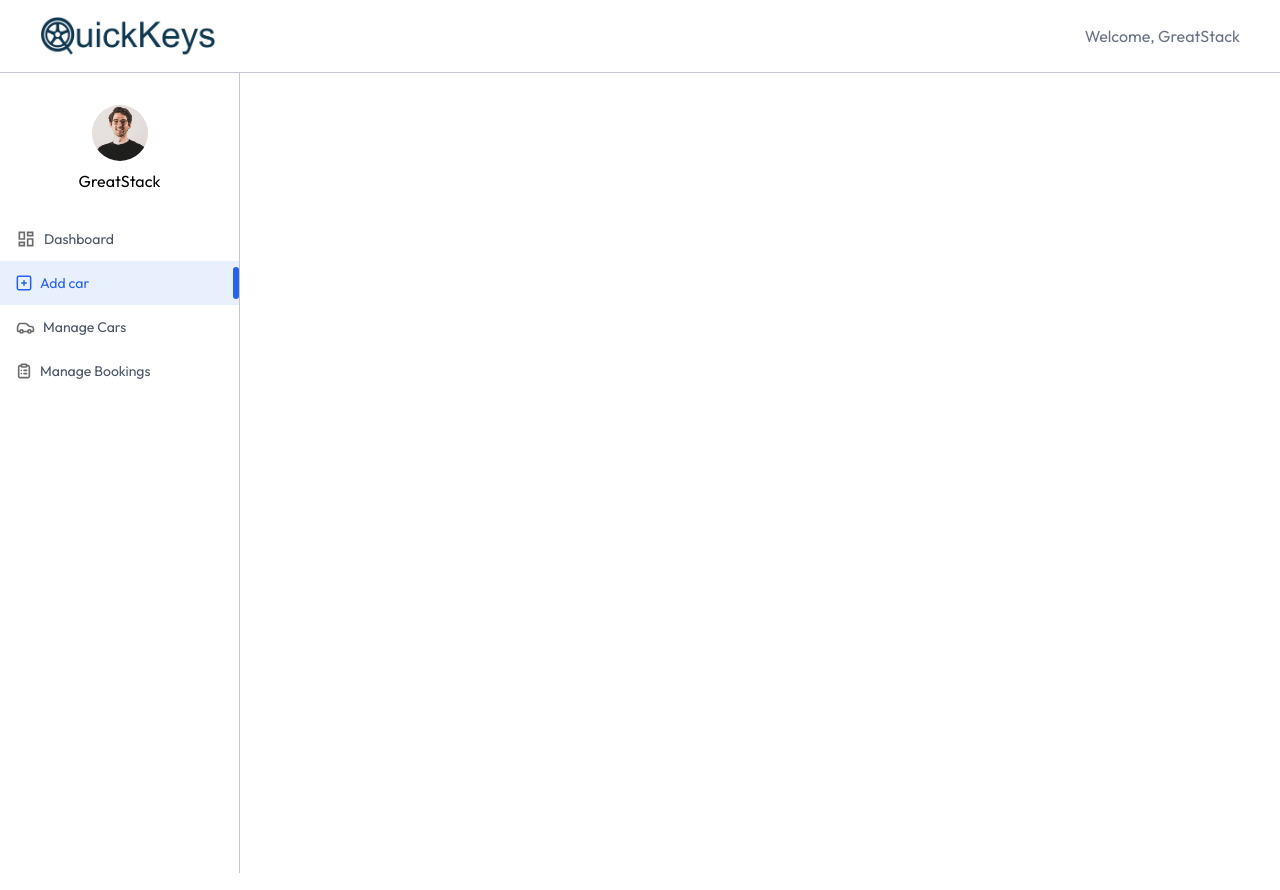
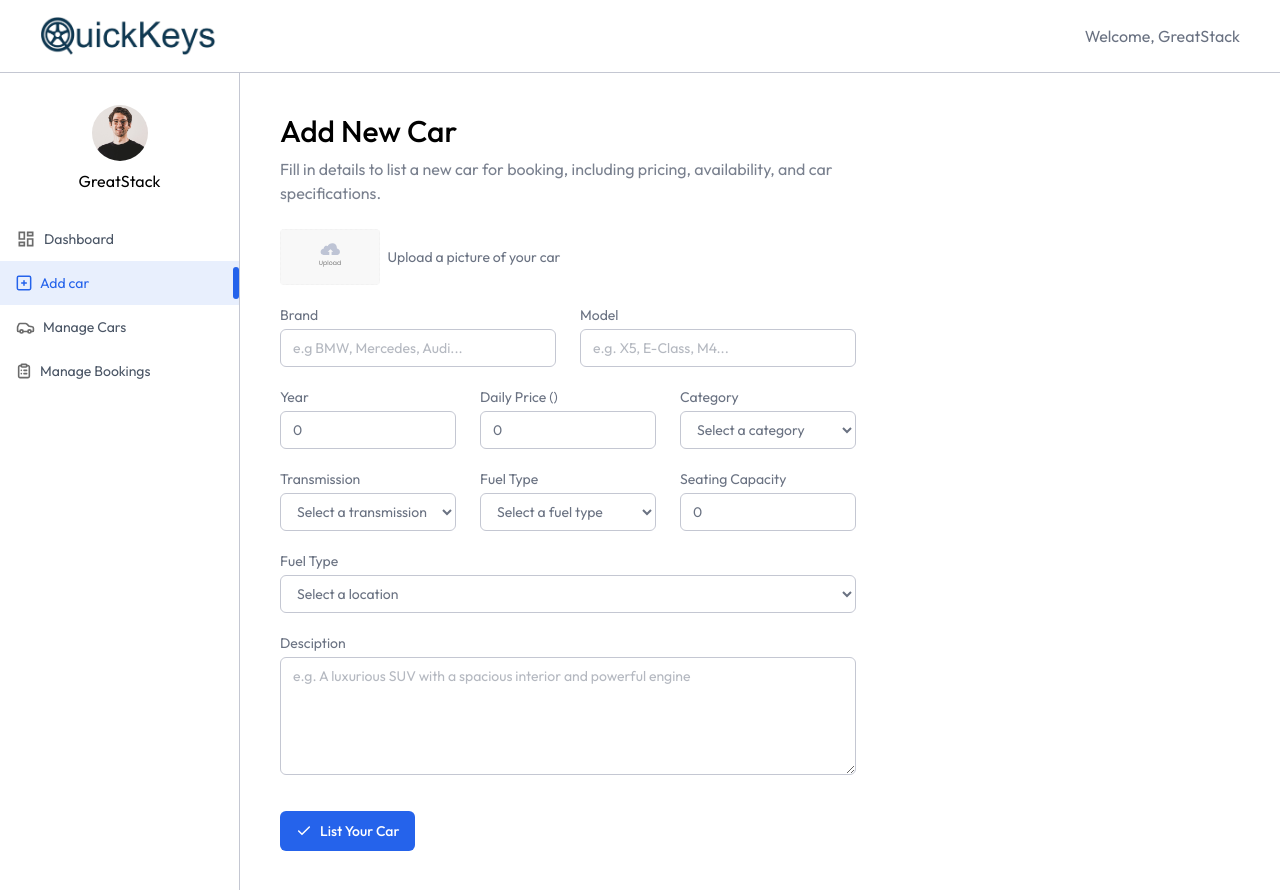
Before and after one commit to Gautam3210/QuickkKeys, a React (Vite) app in the folder client/: page /owner/add-car in a window 1280 px wide. Built offline with nearby package versions, Linux system fonts and the light colour scheme.

Commit message:
adding car page is completed where owner can add the car with its detail information and image

```diff
--- a/client/src/pages/owner/AddCar.jsx
+++ b/client/src/pages/owner/AddCar.jsx
@@ -1,11 +1,214 @@
-import React from 'react'
+import React, { useState } from "react";
+import { assets } from "../../assets/assets";
+import Title from "../../components/owner/Title";
 
 const AddCar = () => {
+  const currency = import.meta.env.VITE_CURRENCY;
+  const [image, setImage] = useState(null);
+  const [car, setCar] = useState({
+    brand: "",
+    model: "",
+    year: 0,
+    pricePerDay: 0,
+    category: "",
+    transmission: "",
+    fuel_type: "",
+    seating_capacity: 0,
+    location: "",
+    description: "",
+  });
+
+  const onSubmitHandler = async (e) => {
+    e.preventDefault();
+  };
+
   return (
-    <div>
+    <div className="px-4 py-10 md:px-10 flex-1">
+      <Title
+        title="Add New Car"
+        subTitle="Fill in details to list a new car for booking, including pricing, availability, and car specifications."
+      />
 
+      <form
+        onSubmit={onSubmitHandler}
+        className="flex flex-col gap-5 text-gray-500 text-sm mt-6 max-w-xl"
+      >
+        {/* car image  */}
+        <div className="flex items-center gap-2 w-full">
+          <label htmlFor="car-image">
+            <img
+              src={image ? URL.createObjectURL(image) : assets.upload_icon}
+              alt=""
+              className="h-14 rounded cursor-pointer"
+            />
+            <input
+              type="file"
+              id="car-image"
+              accept="image/*"
+              hidden
+              onChange={(e) => setImage(e.target.files[0])}
+            />
+          </label>
+          <p className="text-sm text-gray-500">Upload a picture of your car </p>
+        </div>
+
+        {/* car brand and model  */}
+
+        <div className="grid grid-cols-1 md:grid-cols-2 gap-6">
+          <div className="flex flex-col w-full">
+            <label>Brand</label>
+            <input
+              type="text"
+              placeholder="e.g BMW, Mercedes, Audi..."
+              required
+              className="px-3 py-2 mt-1 border border-borderColor rounded-md outline-none"
+              value={car.brand}
+              onChange={(e) => setCar({ ...car, brand: e.target.value })}
+            />
+          </div>
+
+          <div className="flex flex-col w-full">
+            <label>Model</label>
+            <input
+              type="text"
+              placeholder="e.g. X5, E-Class, M4..."
+              required
+              className="px-3 py-2 mt-1 border border-borderColor rounded-md outline-none"
+              value={car.model}
+              onChange={(e) => setCar({ ...car, model: e.target.value })}
+            />
+          </div>
+        </div>
+
+        {/* car year, price catagory  */}
+        <div className="grid grid-cols1  sm:grid-cols-2 md:grid-cols-3 gap-6">
+          <div className="flex flex-col w-full">
+            <label>Year</label>
+            <input
+              type="number"
+              placeholder="2025"
+              required
+              className="px-3 py-2 mt-1 border border-borderColor rounded-md outline-none"
+              value={car.year}
+              onChange={(e) => setCar({ ...car, year: e.target.value })}
+            />
+          </div>
+
+          <div className="flex flex-col w-full">
+            <label>Daily Price ({currency})</label>
+            <input
+              type="number"
+              placeholder="100"
+              required
+              className="px-3 py-2 mt-1 border border-borderColor rounded-md outline-none"
+              value={car.pricePerDay}
+              onChange={(e) => setCar({ ...car, pricePerDay: e.target.value })}
+            />
+          </div>
+
+          <div className="flex flex-col w-full">
+            <label>Category</label>
+            <select
+              onChange={(e) => setCar({ ...car, category: e.target.value })}
+              value={car.category}
+              className="px-3 py-2 mt-1 border border-borderColor rounded-md outline-none"
+            >
+              <option value="">Select a category</option>
+              <option value="Sedan">Sedan</option>
+              <option value="SUV">SUV</option>
+              <option value="Van">Van</option>
+            </select>
+          </div>
+        </div>
+
+        {/* car transmission, fuel type, seat capacity  */}
+
+        <div className="grid grid-cols1  sm:grid-cols-2 md:grid-cols-3 gap-6">
+          <div className="flex flex-col w-full">
+            <label>Transmission</label>
+            <select
+              onChange={(e) => setCar({ ...car, transmission: e.target.value })}
+              value={car.transmission}
+              className="px-3 py-2 mt-1 border border-borderColor rounded-md outline-none"
+            >
+              <option value="">Select a transmission</option>
+              <option value="Automatic">Automatic</option>
+              <option value="Manual">Manual</option>
+              <option value="Semi-Automatic">Semi-Automatic</option>
+            </select>
+          </div>
+          <div className="flex flex-col w-full">
+            <label>Fuel Type</label>
+            <select
+              onChange={(e) => setCar({ ...car, fuel_type: e.target.value })}
+              value={car.fuel_type}
+              className="px-3 py-2 mt-1 border border-borderColor rounded-md outline-none"
+            >
+              <option value="">Select a fuel type</option>
+              <option value="Gas">Gas</option>
+              <option value="Diesel">Diesel</option>
+              <option value="Petrol">Petrol</option>
+              <option value="Electric">Electric</option>
+              <option value="Hybrid">Hybrid</option>
+            </select>
+          </div>
+
+          <div className="flex flex-col w-full">
+            <label>Seating Capacity</label>
+            <input
+              type="number"
+              placeholder="4"
+              required
+              className="px-3 py-2 mt-1 border border-borderColor rounded-md outline-none"
+              value={car.seating_capacity}
+              onChange={(e) =>
+                setCar({ ...car, seating_capacity: e.target.value })
+              }
+            />
+          </div>
+        </div>
+
+        {/* car location  */}
+
+        <div className="flex flex-col w-full">
+          <label>Fuel Type</label>
+          <select
+            onChange={(e) => setCar({ ...car, location: e.target.value })}
+            value={car.location}
+            className="px-3 py-2 mt-1 border border-borderColor rounded-md outline-none"
+          >
+            <option value="">Select a location</option>
+            <option value="Indore">Indore</option>
+            <option value="Bhopal">Bhopal</option>
+            <option value="Jabalpur">Jabalpur</option>
+            <option value="Gawalior">Gawalior</option>
+            <option value="Harda">Harda</option>
+            <option value="Khandawa">Khandawa</option>
+          </select>
+        </div>
+
+        {/* car description  */}
+        <div className="flex flex-col w-full">
+          <label>Desciption</label>
+          <textarea
+             rows={5}
+            placeholder="e.g. A luxurious SUV with a spacious interior and powerful engine"
+            required
+            className="px-3 py-2 mt-1 border border-borderColor rounded-md outline-none"
+            value={car.description}
+            onChange={(e) => setCar({ ...car, description: e.target.value })}
+          >
+            {" "}
+          </textarea>
+        </div>
+
+        <button className="flex items-center gap-2 px-4 py-2.5 mt-4 bg-primary text-white rounded-md font-medium w-max cursor-pointer">
+          <img src={assets.tick_icon} alt="" />
+          List Your Car
+        </button>
+      </form>
     </div>
-  )
-}
+  );
+};
 
-export default AddCar
+export default AddCar;
--- a/client/src/pages/owner/Dashboard.jsx
+++ b/client/src/pages/owner/Dashboard.jsx
@@ -78,7 +78,7 @@
           <div className='p-4 md:p-6 border border-borderColor rounded-md w-full md:max-w-xs'>
               <h1 className='text-lg font-medium'>Monthly Revenue</h1>
               <p className='text-gray-500'>Revenue for current month</p>
-              <p className='text-3xl mt-6 font-semibold text-primary'>{currency} {data.monthlyRevenue}</p>
+              <p className='text-3xl mt-6 font-semibold text-'>{currency} {data.monthlyRevenue}</p>
           </div>
 
         </div>
```
